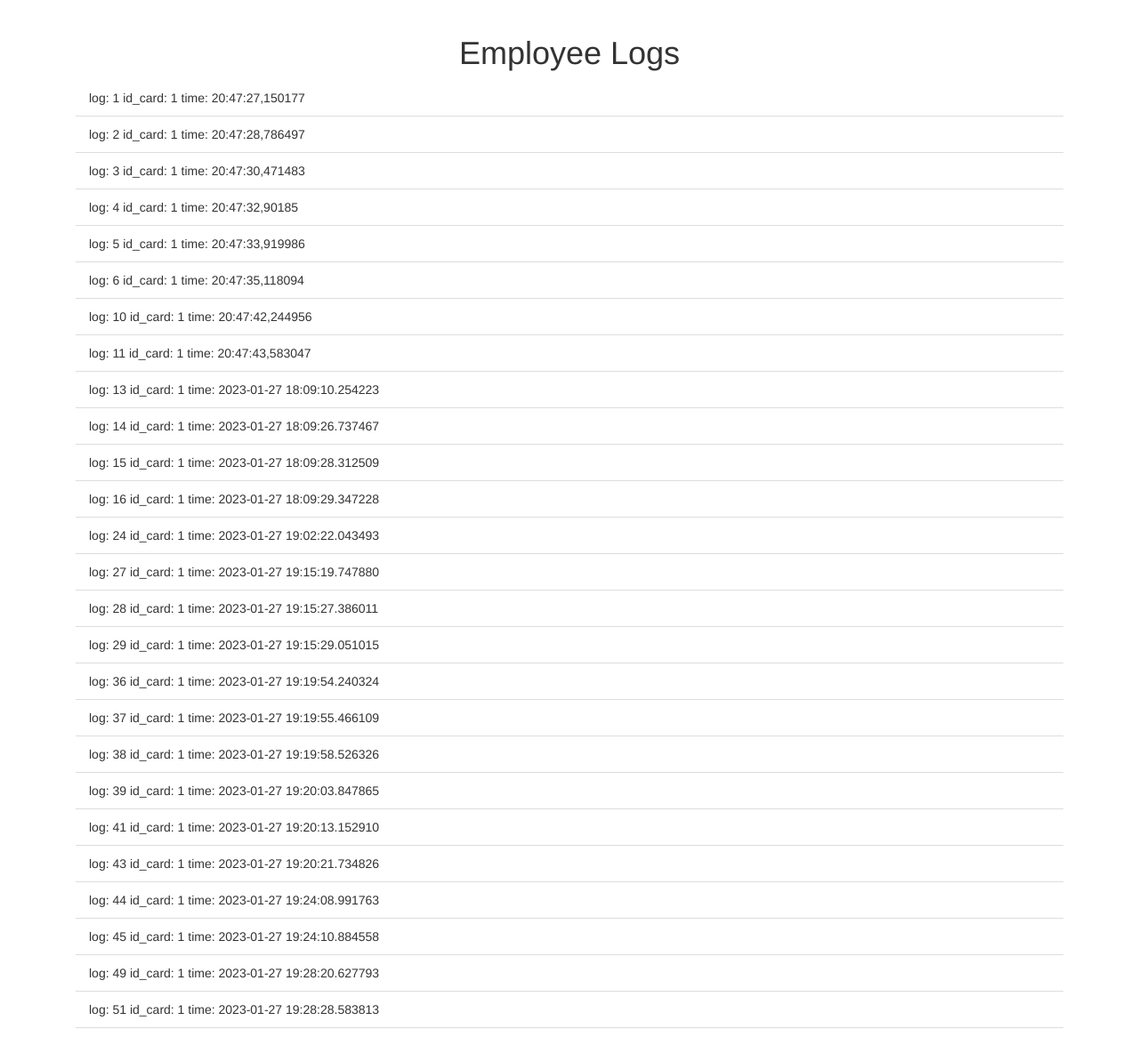
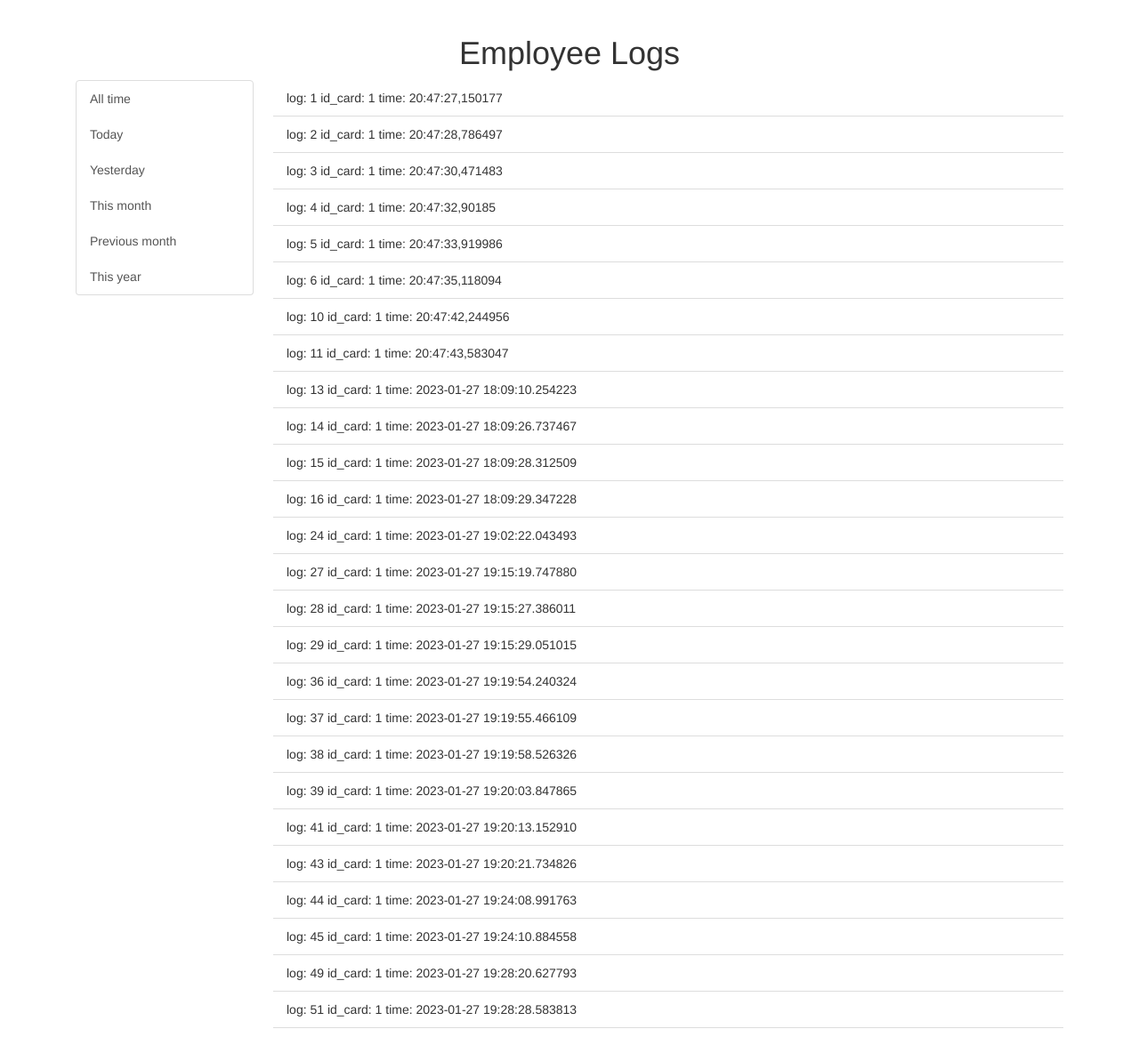
Before and after one commit to Lopuszak/IoTProject, a Flask app: page /logs/1 in a window 1280 px wide. Shown: the part 62-1237 px from the top of the page at 89% size. Run offline with Flask 2, Linux system fonts and the light colour scheme; data comes from the database, SQL or seed files in the repository; some libraries are stand-ins or nearby versions.

Commit message:
Add filtering logs by time

```diff
--- a/website/templates/logs.html
+++ b/website/templates/logs.html
@@ -1,6 +1,19 @@
 {% extends "base.html" %} {% block title %}All_Logs{% endblock %} {% block content%}
     <div class="container">
       <h1 align="center">Employee Logs</h1>
+      <section class="float-left" style="width: 18%; height: auto;">
+        <form method="POST">
+          <div class="list-group" name="how_long">
+            <button type="submit" class="list-group-item list-group-item-action" name="time" id="time" value="all_time">All time</button>
+            <button type="submit" class="list-group-item list-group-item-action" name="time" id="time" value="today">Today</button>
+            <button type="submit" class="list-group-item list-group-item-action" name="time" id="time" value="yesterday">Yesterday</button>
+            <button type="submit" class="list-group-item list-group-item-action" name="time" id="time" value="this_month">This month</button>
+            <button type="submit" class="list-group-item list-group-item-action" name="time" id="time" value="prev_month">Previous month</button>
+            <button type="submit" class="list-group-item list-group-item-action" name="time" id="time" value="this_year">This year</button>
+          </div>
+        </form>
+      </section>
+      <section class="float-right" style="width: 80%; height: auto;">
         <ul class="list-group list-group-flush" id="notifications">
           {% for log in logs %}
           <li class="list-group-item">
@@ -9,5 +22,6 @@
           <div class="divider"></div>
           {% endfor %}
         </ul>
+      </section>
     </div>
 {% endblock %}
--- a/website/views.py
+++ b/website/views.py
@@ -1,3 +1,4 @@
+from datetime import date, timedelta
 import json
 from flask import Blueprint, redirect, render_template, request, flash, jsonify, url_for
 from .models import *
@@ -26,9 +27,28 @@ def index():
     employee_list = Employee.query.all()
     return render_template('index.html', employee_list = employee_list)
 
-@views.route('/all_logs')
+@views.route('/all_logs', methods=['GET', 'POST'])
 def all_logs():
     logs = Log.query.all()
+    if request.method == 'POST':
+        print(request.form)
+        if request.form["time"] == "today":
+            search = "%{}%".format(date.today().strftime("%Y-%m-%d"))
+            logs = Log.query.filter(Log.time.ilike(search)).all()
+        elif request.form["time"] == "yesterday":
+            search = "%{}%".format((date.today() - timedelta(1)).strftime("%Y-%m-%d"))
+            print(search)
+            logs = Log.query.filter(Log.time.ilike(search)).all()
+        elif request.form["time"] == "this_month":
+            search = "%{}%".format(date.today().strftime("%Y-%m"))
+            logs = Log.query.filter(Log.time.ilike(search)).all()
+        elif request.form["time"] == "prev_month":
+            search = "%{}%".format((date.today()- timedelta(31)).strftime("%Y-%m"))
+            logs = Log.query.filter(Log.time.ilike(search)).all()
+        elif request.form["time"] == "this_year":
+            search = "%{}%".format(date.today().strftime("%Y"))
+            logs = Log.query.filter(Log.time.ilike(search)).all()
+
     return render_template('all_logs.html', logs=logs)
 
 
@@ -39,11 +59,30 @@ def group_logs():
     return render_template('group_logs.html', logs=logs_dict)
 
 
-@views.route('/logs/<employee_id>')
+@views.route('/logs/<employee_id>', methods=['GET', 'POST'])
 def logs(employee_id):
     employee = Employee.query.filter_by(card_id=employee_id).first()
     if employee:
         logs = Log.query.filter_by(card_id=employee_id).all()
+        if request.method == 'POST':
+            print(request.form)
+            if request.form["time"] == "today":
+                search = "%{}%".format(date.today().strftime("%Y-%m-%d"))
+                logs = Log.query.filter(Log.time.ilike(search)).filter_by(card_id=employee_id).all()
+            elif request.form["time"] == "yesterday":
+                search = "%{}%".format((date.today() - timedelta(1)).strftime("%Y-%m-%d"))
+                print(search)
+                logs = Log.query.filter(Log.time.ilike(search)).all()
+            elif request.form["time"] == "this_month":
+                search = "%{}%".format(date.today().strftime("%Y-%m"))
+                logs = Log.query.filter(Log.time.ilike(search)).all()
+            elif request.form["time"] == "prev_month":
+                search = "%{}%".format((date.today()- timedelta(31)).strftime("%Y-%m"))
+                logs = Log.query.filter(Log.time.ilike(search)).all()
+            elif request.form["time"] == "this_year":
+                search = "%{}%".format(date.today().strftime("%Y"))
+                logs = Log.query.filter(Log.time.ilike(search)).all()
+
         return render_template('logs.html', logs=logs)
     else:
         return 'Employee not found'
```
Also changed, not shown: website/templates/all_logs.html (+8 -10 lines). Lines whose indentation alone changed are shown as unchanged.
